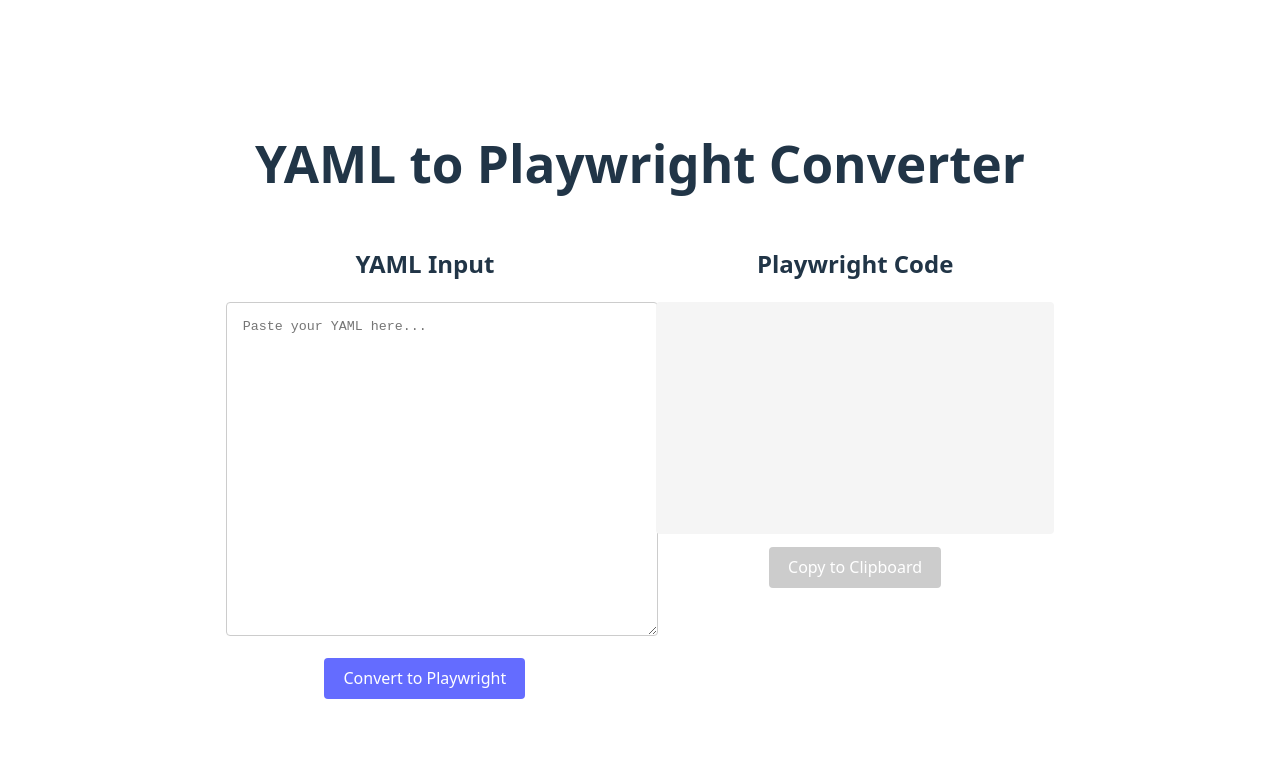
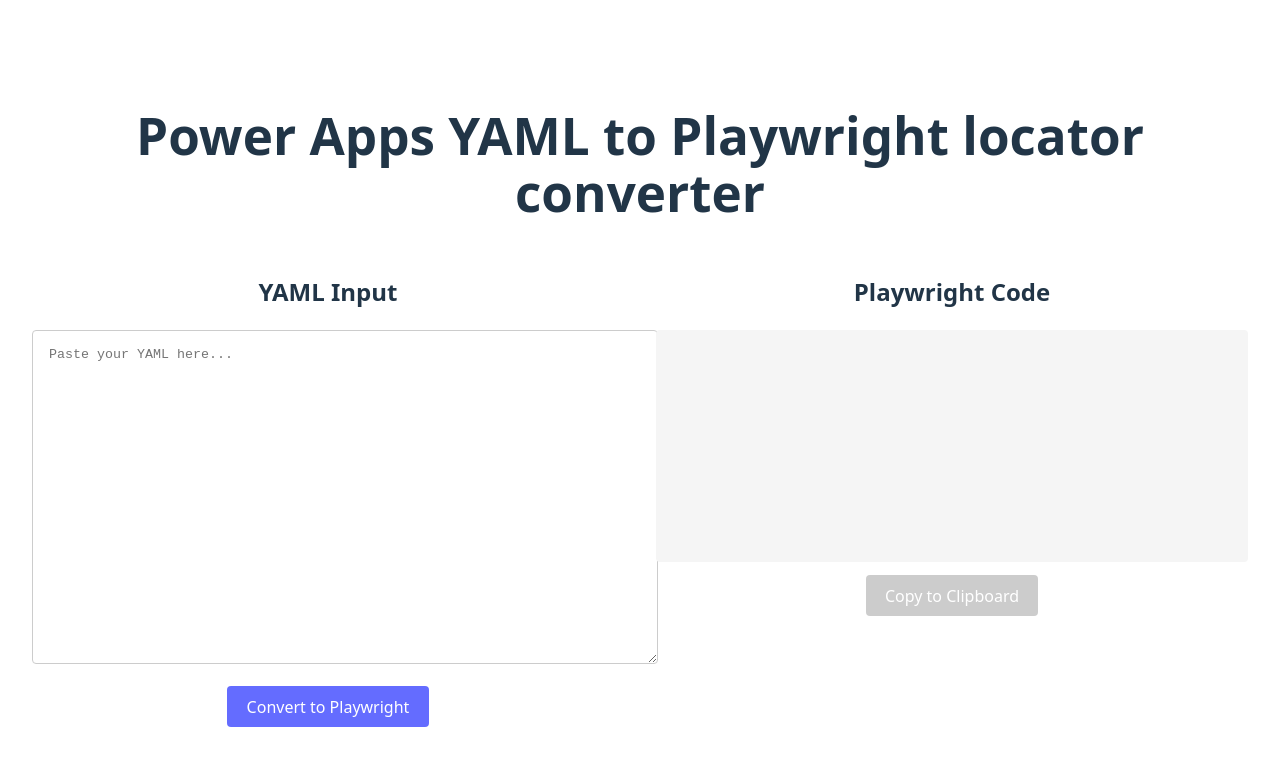
Before and after one commit to arijsdijk/yaml-to-playwright, a React (Vite) app: page / in a window 1280 px wide. Shown: the top 766 px of the page. Built offline with nearby package versions, Linux system fonts and the light colour scheme.

Commit message:
Update app title to Power Apps YAML to Playwright locator converter

```diff
--- a/index.html
+++ b/index.html
@@ -4,7 +4,7 @@
     <meta charset="UTF-8" />
     <link rel="icon" type="image/svg+xml" href="/vite.svg" />
     <meta name="viewport" content="width=device-width, initial-scale=1.0" />
-    <title>temp-project</title>
+    <title>Power Apps YAML to Playwright locator converter</title>
   </head>
   <body>
     <div id="root"></div>
--- a/src/App.tsx
+++ b/src/App.tsx
@@ -4,7 +4,7 @@
 function App() {
   return (
     <div className="app">
-      <h1>YAML to Playwright Converter</h1>
+      <h1>Power Apps YAML to Playwright locator converter</h1>
       <YamlConverter />
     </div>
   )
```
